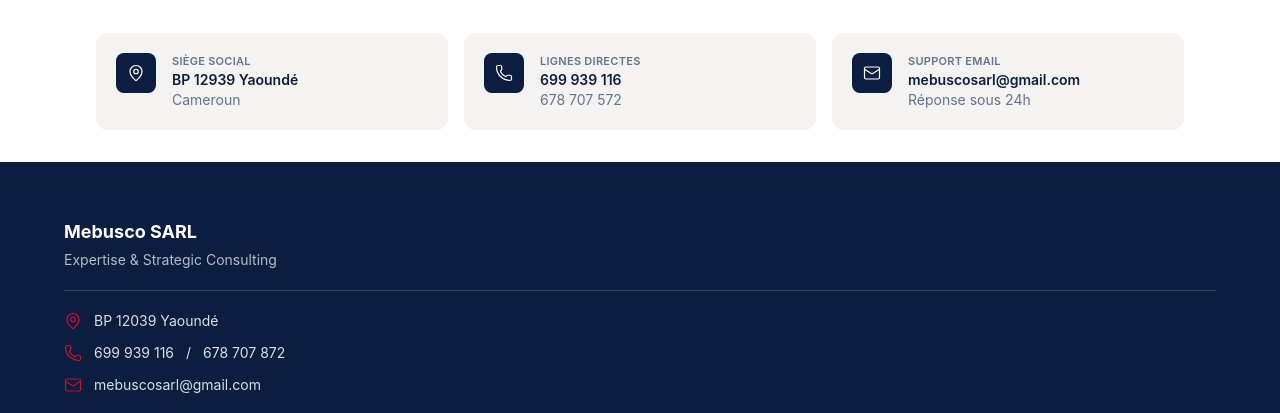
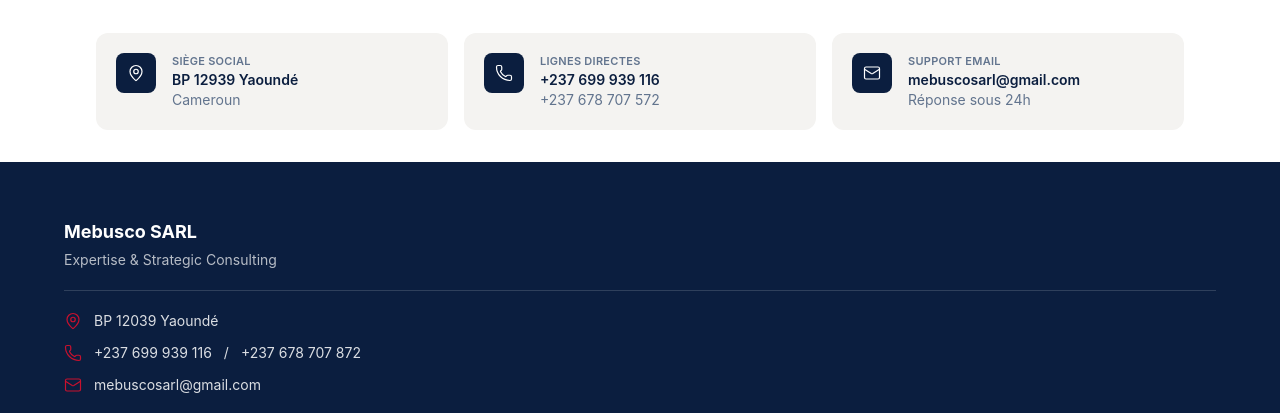
Before and after one commit to minkoulou/Mebusco_Sarl, a React (Vite) app: page /contact in a window 1280 px wide. Shown: the part 1296-1709 px from the top of the page. Built offline with nearby package versions, Linux system fonts and the light colour scheme; no server answers.

Commit message:
fix:modification des numero de tel

```diff
--- a/package.json
+++ b/package.json
@@ -15,6 +15,7 @@
     "lucide-react": "^1.31.0",
     "react": "^19.2.7",
     "react-dom": "^19.2.7",
+    "react-helmet-async": "^3.0.0",
     "react-router-dom": "^7.18.2",
     "tailwindcss": "^4.3.3"
   },
--- a/src/components/footer.jsx
+++ b/src/components/footer.jsx
@@ -19,11 +19,11 @@ export default function Footer() {
           <li className="flex items-center gap-3">
             <Phone className="h-4.5 w-4.5 text-carmin" strokeWidth={1.6} />
             <a href="tel:+237699939116" className="hover:underline">
-              699 939 116
+              +237 699 939 116
             </a>
             {" / "}
             <a href="tel:+237678707872" className="hover:underline">
-              678 707 872
+             +237 678 707 872
             </a>
           </li>
           <li className="flex items-center gap-3">
--- a/src/components/seo.jsx
+++ b/src/components/seo.jsx
@@ -9,6 +9,7 @@ const DEFAULT_IMAGE = `${SITE_URL}/logo.jpeg`;
  * Centralise title, meta description, canonical, Open Graph, Twitter Card
  * et données structurées JSON-LD (schema.org).
  */
+
 export function Seo({
   title,
   description,
--- a/src/pages/contact.jsx
+++ b/src/pages/contact.jsx
@@ -16,7 +16,7 @@ const infoCards = [
   {
     icon: Phone,
     label: "Lignes directes",
-    lines: ["699 939 116", "678 707 572"],
+    lines: ["+237 699 939 116", "+237 678 707 572"],
   },
   {
     icon: Mail,
```
Also changed, not shown: 1 other file (tests, documents, lock files or other folders).
